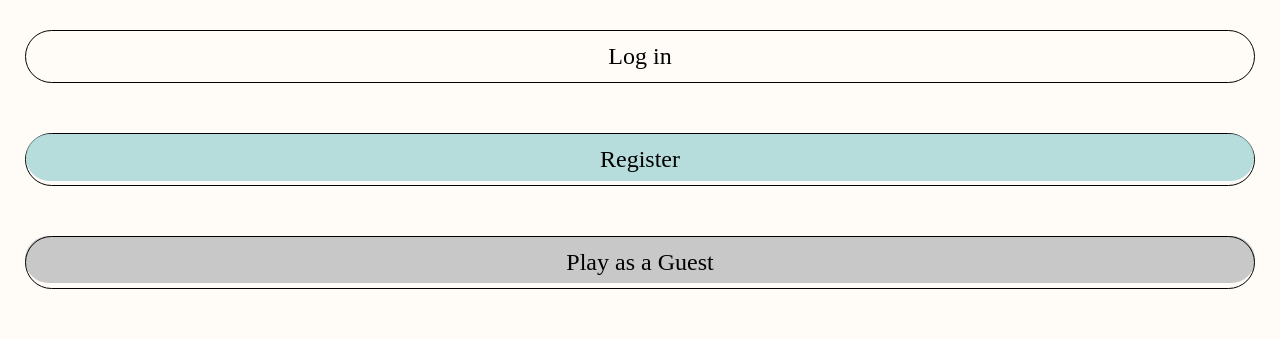
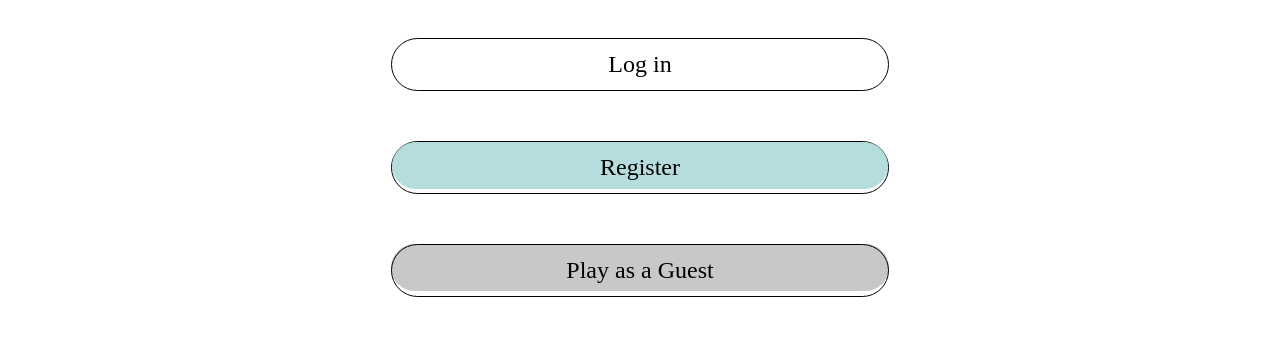
Before and after one commit to Sefinds/PickaPick, a plain HTML site: page index.html in a window 1280 px wide. Shown: the part 461-800 px from the top of the page. Drawn offline with Linux system fonts and the light colour scheme; no server answers.

Commit message:
Update stylegeral.css

```diff
--- a/stylegeral.css
+++ b/stylegeral.css
@@ -1,18 +1,9 @@
-html,
-body{
-  background-color: rgba(255, 252, 247, 1);
-
-   width: 100%;
-   height: 100%;
-   overflow: hidden;
-   margin: 0;
-}
-/*body {
+body {
   display: flex;
     flex-direction: column;
     align-items: center;
     justify-content: center;
-}*/
+}
 a{
   text-decoration: none;
 }
```
